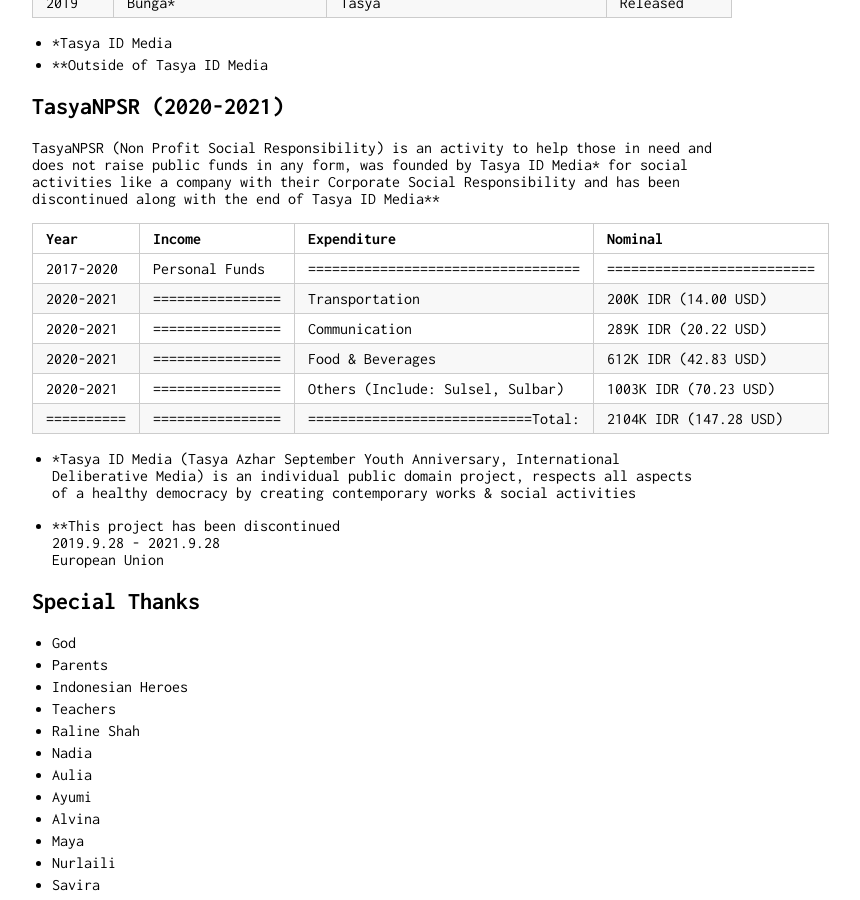
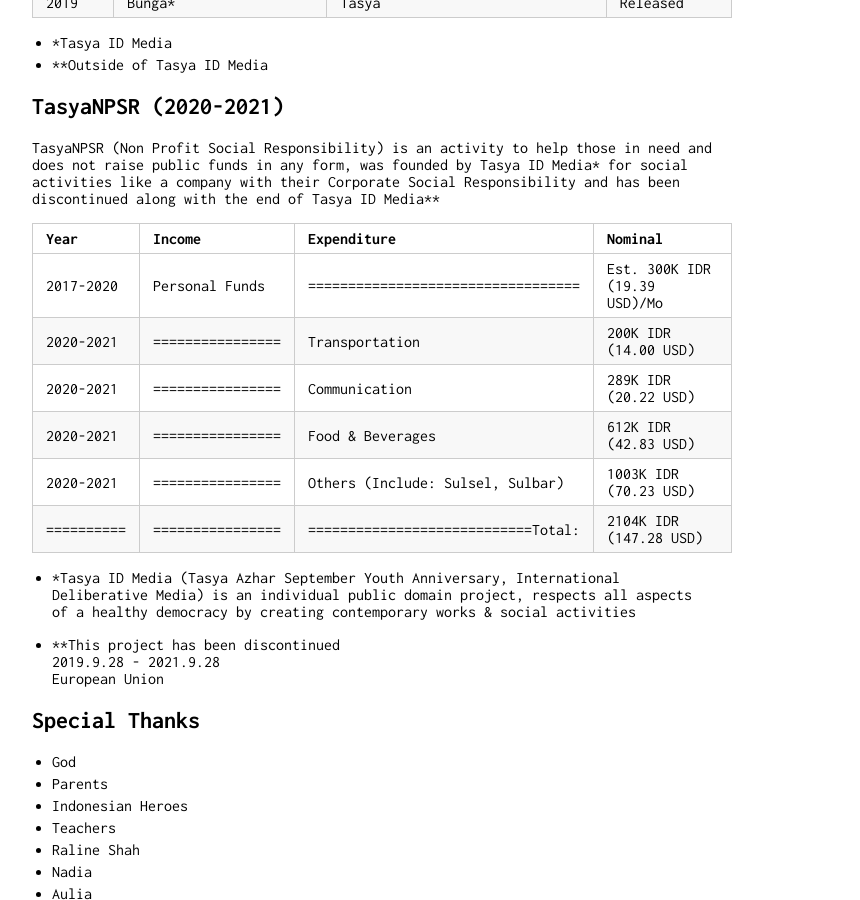
Before and after one commit to intrapegasus/en, a Jekyll site: the page built from index.md, in a window 1280 px wide and 900 px high, scrolled down 1208 px. Shown: the whole window, without its empty margins (258-1118 px from the left). Built offline with Jekyll 4.4.1, drawn with Linux system fonts in a browser that asks for light colours; our own code applies the rules of GitHub Pages for plain Markdown files.

Commit message:
Update index.md

```diff
--- a/index.md
+++ b/index.md
@@ -48,8 +48,8 @@ Year | Album           | Title                  | Status
 TasyaNPSR (Non Profit Social Responsibility) is an activity to help those in need and does not raise public funds in any form, was founded by Tasya ID Media* for social activities like a company with their Corporate Social Responsibility and has been discontinued along with the end of Tasya ID Media**
 
 Year      | Income         | Expenditure                      | Nominal
-----------|----------------|----------------------------------|--------------------------
-2017-2020 | Personal Funds |==================================|==========================
+----------|----------------|----------------------------------|--------------------------------
+2017-2020 | Personal Funds |==================================|  Est. 300K IDR (19.39 USD)/Mo
 2020-2021 |================| Transportation                   |  200K IDR (14.00 USD)
 2020-2021 |================| Communication                    |  289K IDR (20.22 USD)
 2020-2021 |================| Food & Beverages                 |  612K IDR (42.83 USD)
```
